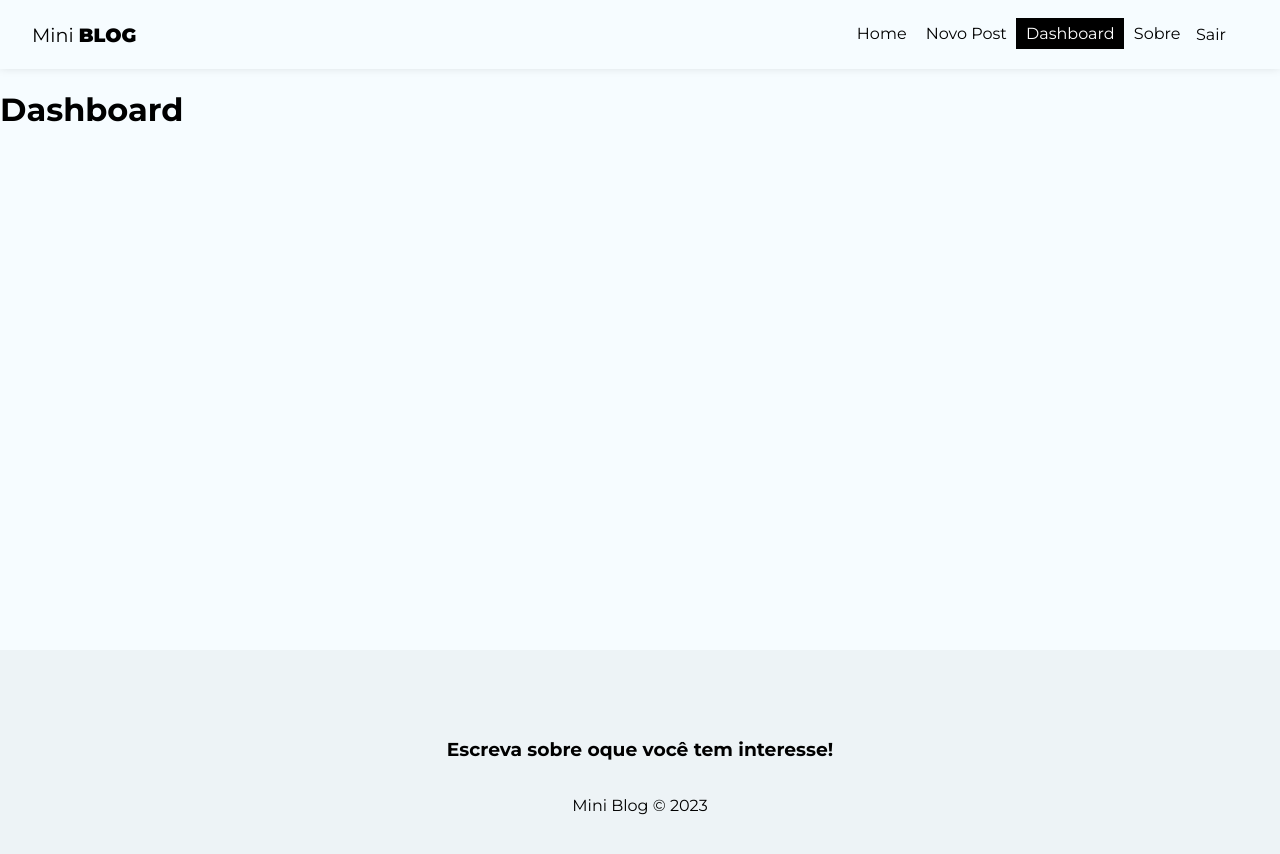
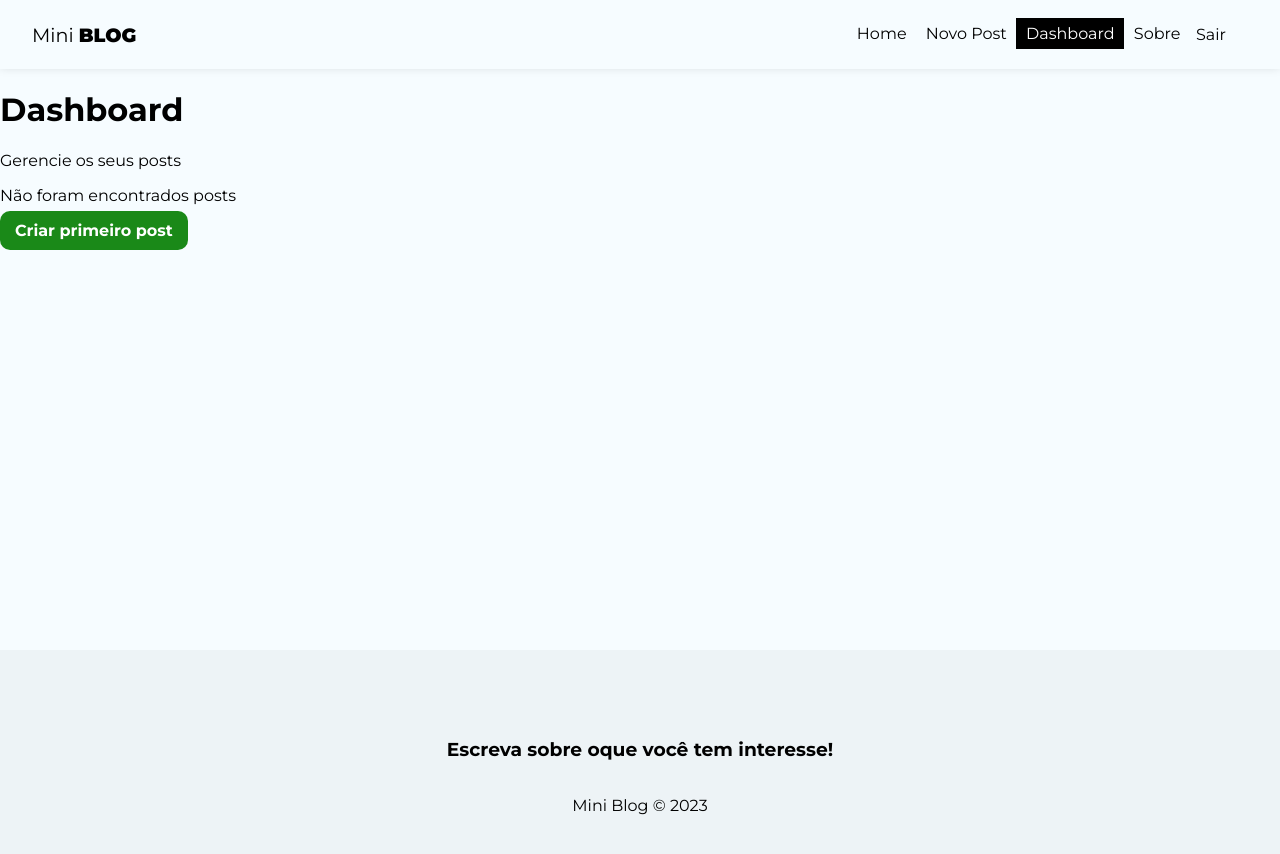
Before and after one commit to NathanKusters/Miniblog, a React (Vite) app: page /dashboard in a window 1280 px wide. Shown: the top 854 px of the page. Built offline with nearby package versions, Linux system fonts and the light colour scheme; no server answers; sample sign-in values are in the browser's storage.

Commit message:
adicionando a estrutura da Dashboard

```diff
--- a/src/pages/Dashboard/Dashboard.jsx
+++ b/src/pages/Dashboard/Dashboard.jsx
@@ -1,9 +1,34 @@
-import styles from "./Dashboard.module.css"
+import styles from "./Dashboard.module.css";
+
+import { Link } from "react-router-dom";
+
+// hooks
+import { useAuthValue } from "../../context/AuthContext";
+import { useFetchDocuments } from "../../hooks/useFetchDocuments";
 
 const Dashboard = () => {
+  const {user} = useAuthValue()
+  const uid = user.uid
+
+  // posts do usuario
+  const posts = []
+
   return (
     <div>
         <h1>Dashboard</h1>
+        <p>Gerencie os seus posts</p>
+        {posts && posts.length === 0 ? (
+          <div className={styles.noposts}>
+            <p>Não foram encontrados posts</p>
+            <Link to="/posts/create" className="btn">
+              Criar primeiro post
+            </Link>
+          </div>
+        ) : (
+          <div>
+            <p>Tem posts!</p>
+          </div>
+        )}
     </div>
   )
 }
```
